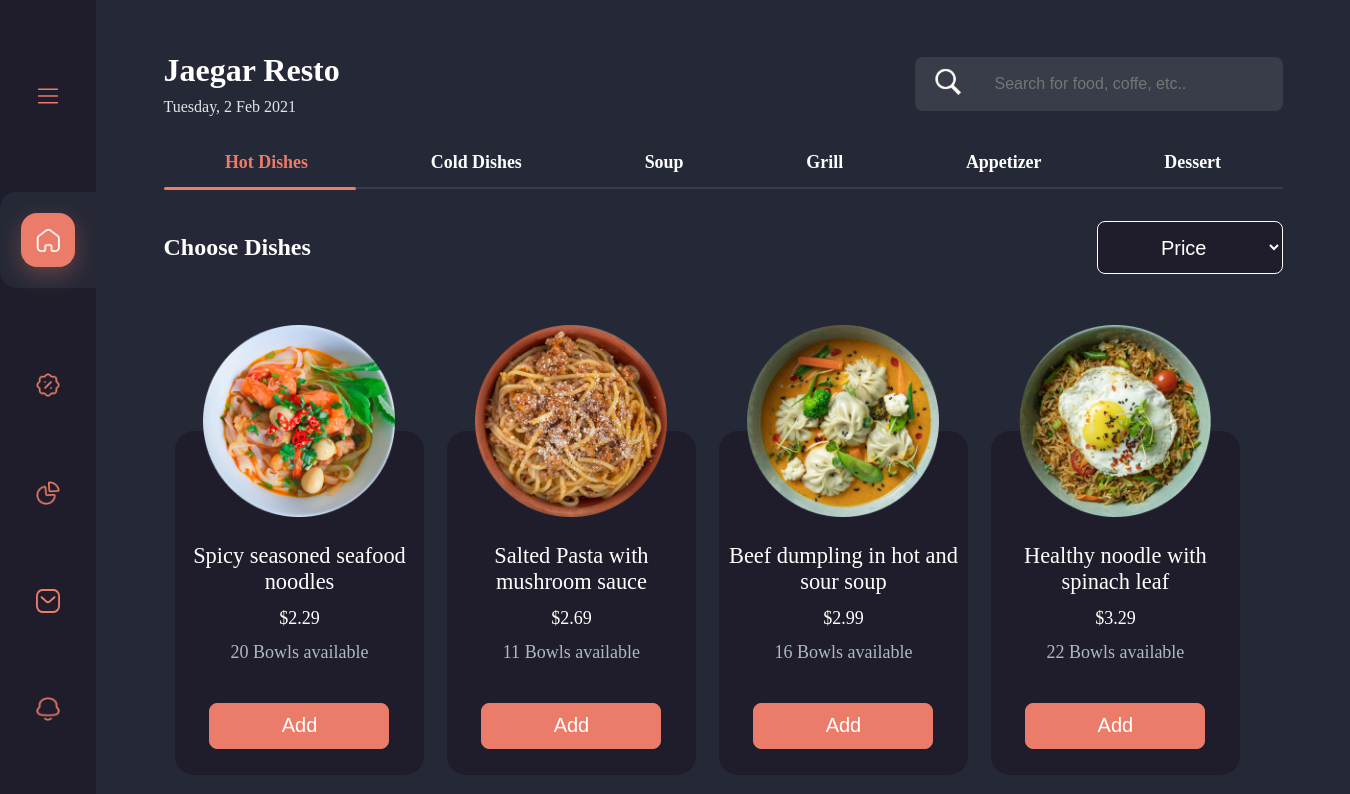
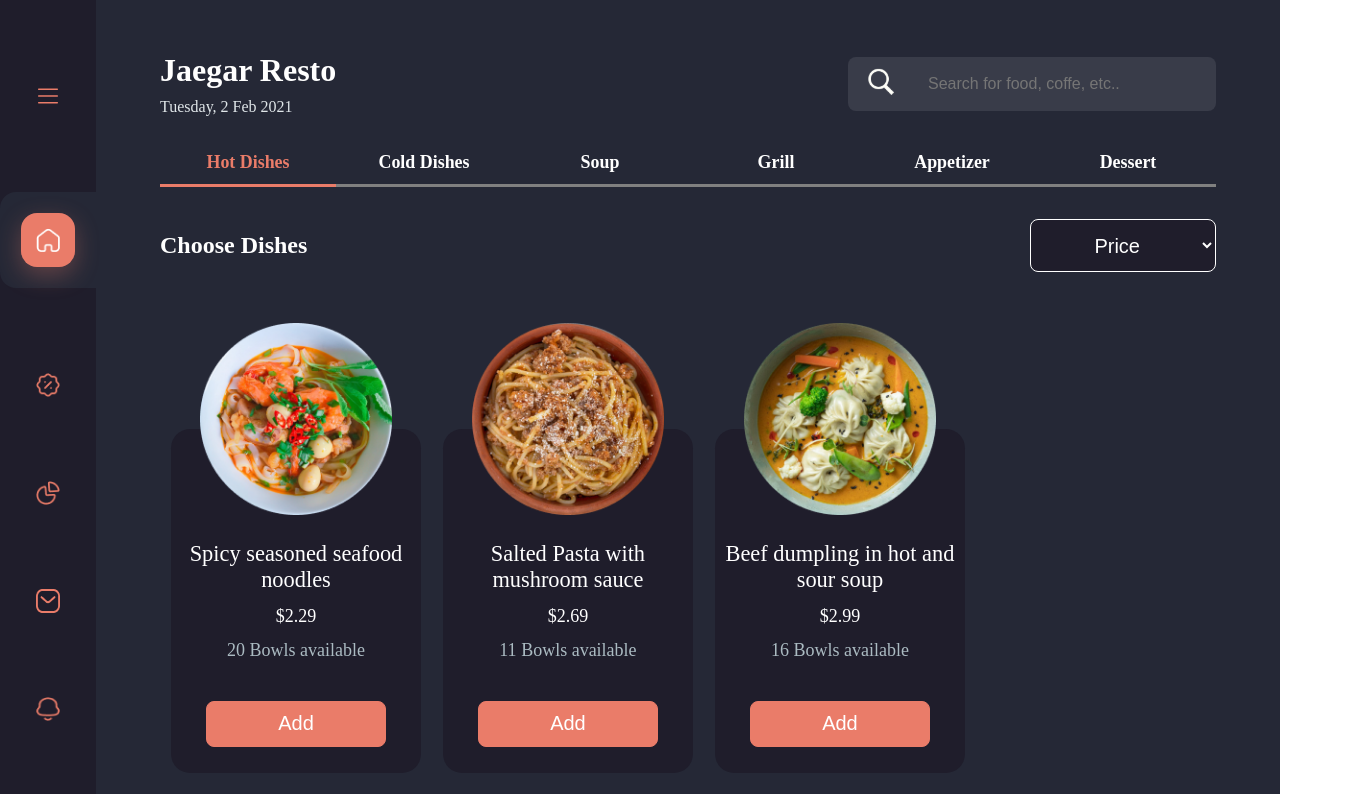
Before and after one commit to MukhriddinToshboyev/Pitsa, a React (Vite) app: page / in a window 1280 px wide. Shown: the top 794 px of the page, 1350 px wide, since content can reach past the window. Built offline with nearby package versions, Linux system fonts and the light colour scheme.

Commit message:
refactor tab navigation activ title

```diff
--- a/src/App.jsx
+++ b/src/App.jsx
@@ -6,7 +6,9 @@ function App() {
   const [cart, setCart] = useState([]);
 
   function handleAddToCart(item) {
-    setCart([...cart, { ...item, quantity: 1 }]);
+    const newData = [...cart, { ...item, quantity: 1 }];
+    setCart(newData);
+    localStorage.setItem("cart", JSON.stringify(newData));
   }
 
   const handleQuantityIncrement = (obj) => {
--- a/src/Home/index.jsx
+++ b/src/Home/index.jsx
@@ -86,6 +86,8 @@ function Home({
   handleQuantityDecrement,
   handleQuantityIncrement,
 }) {
+  const [activeTitle, setActiveTitle] = useState("hot-dishes");
+
   const [showCart, setShowCart] = useState(false);
 
   const handleHSHowCart = () => {
@@ -145,18 +147,56 @@ function Home({
           </header>
           <nav className="home-navigation">
             <div className="home-navigation-items">
-              <h1 className="home-navigation__text" id="hot">
+              <h1
+                onClick={() => setActiveTitle("hot-dishes")}
+                className={`home-navigation__text ${
+                  activeTitle === "hot-dishes" ? "active" : ""
+                }`}
+              >
                 Hot Dishes
               </h1>
-              <h1 className="home-navigation__text">Cold Dishes</h1>
-              <h1 className="home-navigation__text">Soup</h1>
-              <h1 className="home-navigation__text">Grill</h1>
-              <h1 className="home-navigation__text">Appetizer</h1>
-              <h1 className="home-navigation__text">Dessert</h1>
+              <h1
+                onClick={() => setActiveTitle("cold-dishes")}
+                className={`home-navigation__text ${
+                  activeTitle === "cold-dishes" ? "active" : ""
+                }`}
+              >
+                Cold Dishes
+              </h1>
+              <h1
+                onClick={() => setActiveTitle("soup")}
+                className={`home-navigation__text ${
+                  activeTitle === "soup" ? "active" : ""
+                }`}
+              >
+                Soup
+              </h1>
+              <h1
+                onClick={() => setActiveTitle("grill")}
+                className={`home-navigation__text ${
+                  activeTitle === "grill" ? "active" : ""
+                }`}
+              >
+                Grill
+              </h1>
+              <h1
+                onClick={() => setActiveTitle("appetizer")}
+                className={`home-navigation__text ${
+                  activeTitle === "appetizer" ? "active" : ""
+                }`}
+              >
+                Appetizer
+              </h1>
+              <h1
+                onClick={() => setActiveTitle("dessert")}
+                className={`home-navigation__text ${
+                  activeTitle === "dessert" ? "active" : ""
+                }`}
+              >
+                Dessert
+              </h1>
             </div>
-            <div className="home-navigation__lines">
-              <p className="home-navigation__line_dishes"></p>
-            </div>
+
             <div className="home-navigation__choose">
               <p className="home-navigation__prise">Choose Dishes</p>
 
--- a/src/Home/style.css
+++ b/src/Home/style.css
@@ -16,7 +16,7 @@
 
 /* Home header */
 .home-container {
-  width: 1350px;
+  width: 100%;
   height: 64rem;
   margin: 0 auto;
   z-index: 1;
@@ -162,7 +162,9 @@
   color: #ffffff;
   font-weight: 600;
   text-decoration: none;
-  display: flex;
+  border-bottom: 3px solid gray;
+  flex: 1;
+  text-align: center;
 }
 
 .home-navigation__lines {
@@ -204,10 +206,15 @@
   color: #ffffff;
 }
 
+.active {
+  color: #ea7c69;
+  border-color: #ea7c69;
+}
+
 /* Home section */
 
 .home-section {
-  width: 68rem;
+  width: 100%;
   height: 42rem;
   margin-top: 2.5rem;
   overflow: auto;
--- a/src/Orders/index.jsx
+++ b/src/Orders/index.jsx
@@ -28,26 +28,10 @@ function Orders({
       0
     );
     setSubTotal(total);
-    // cartItems1 ni localStorage ga saqlash
-    localStorage.setItem("cartItems", JSON.stringify(cartItems1));
   }, [cartItems1]);
 
   return (
     <div className="orders-container">
-      <div className="orders-icons">
-        <img src={HomeIcon1} alt="img" className="orders" />
-        <img src={HomeIcon2} alt="img" className="orders" />
-        <img src={HomeIcon3} alt="img" className="orders" />
-        <img src={HomeIcon4} alt="img" className="orders" />
-        <img src={HomeIcon5} alt="img" className="orders" />
-        <img src={HomeIcon6} alt="img" className="orders" />
-        <div className="orders-icon">
-          <div className="orders-icon__img">
-            <img src={HomeIcon7} alt="img" className="orders" />
-          </div>
-        </div>
-        <img src={HomeIcon8} alt="img" className="orders" />
-      </div>
       <div className="orders-payment">
         <header className="orders-header">
           <div className="orders-header__number">
--- a/src/Orders/style.css
+++ b/src/Orders/style.css
@@ -6,7 +6,7 @@
   position: absolute;
   background: url("../assets/Market-Overlay.png");
   display: flex;
-  justify-content: space-between;
+  justify-content: flex-end;
 }
 
 .orders-icons {
```
